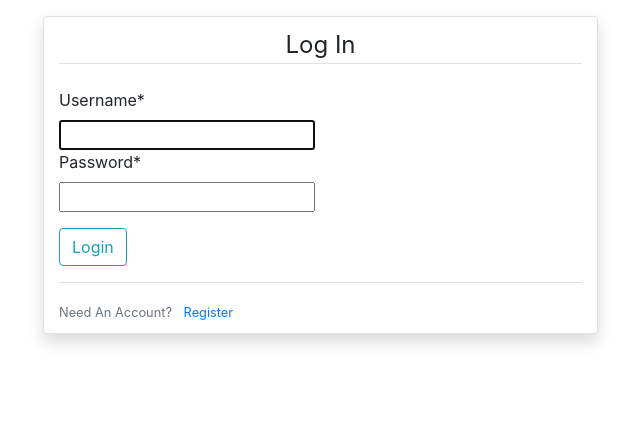
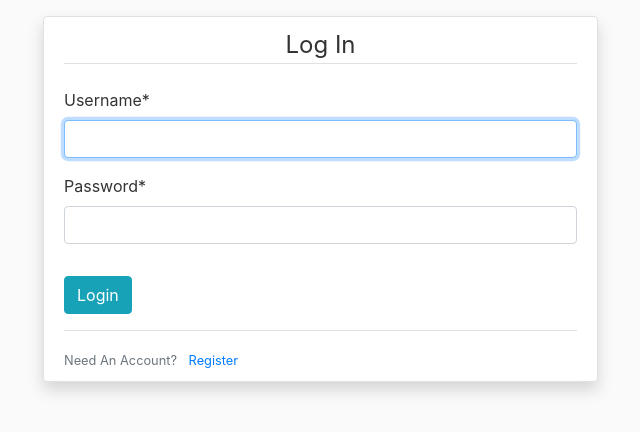
Before and after one commit to mobli82/wallet, a Django app: page /login/ in a window 1280 px wide. Shown: the part 56-488 px from the top of the page, without its empty margins (42-682 px from the left). Run offline with Django 3.2, Linux system fonts and the light colour scheme; some libraries are stand-ins or nearby versions.

Commit message:
finished login and registration view

```diff
--- a/app/app/settings.py
+++ b/app/app/settings.py
@@ -134,7 +134,7 @@ MEDIA_URL = '/media/'
 LOGIN_URL = 'login'
 LOGIN_REDIRECT_URL = '/profile/'
 
-CRISPY_TEMPALTE_PACK = 'bootstrap4'
+CRISPY_TEMPLATE_PACK = 'bootstrap4'
 
 EMAIL_BACKEND = 'django.core.mail.backends.smtp.EmailBackend'
 EMAIL_HOST = 'smtp.gmail.com'
--- a/app/static/main.css
+++ b/app/static/main.css
@@ -1,7 +1,7 @@
 body {
     background: #fafafa;
     color: #333333;
-    margin-top: 5rem;
+    /* margin-top: 5rem; */
   }
 
   h1, h2, h3, h4, h5, h6 {
--- a/app/templates/base.html
+++ b/app/templates/base.html
@@ -1,3 +1,4 @@
+{% load static %}
 <!DOCTYPE html>
 <html lang="en">
 <head>
@@ -5,20 +6,21 @@
 
     <meta charset="UTF-8">
     <meta name="viewport" content="width=device-width, initial-scale=1.0">
+    <link rel="stylesheet" href="https://stackpath.bootstrapcdn.com/bootstrap/4.5.2/css/bootstrap.min.css" integrity="sha384-JcKb8q3iqJ61gNV9KGb8thSsNjpSL0n8PARn9HuZOnIxN0hoP+VmmDGMN5t9UJ0Z" crossorigin="anonymous">
 
-    {% load static %}
     <link rel="stylesheet" href="{% static '/css/fontello.css' %}">
     <link rel="stylesheet" href="{% static '/css/my_styles.css' %}">
     <link rel="stylesheet" href="{% static 'main.css' %}">
 
-    <link rel="stylesheet" href="https://stackpath.bootstrapcdn.com/bootstrap/4.5.2/css/bootstrap.min.css" integrity="sha384-JcKb8q3iqJ61gNV9KGb8thSsNjpSL0n8PARn9HuZOnIxN0hoP+VmmDGMN5t9UJ0Z" crossorigin="anonymous">
 
     <title>My Home wallet</title>
 
 </head>
 <body>
     {% include 'nav_bar.html' %}
-    <div class="container">
+    <main role="main" class="container">
+        <div class="row">
+            <div class="col-md-12">
                 {% if messages %}
                     {% for message in messages %}
                         <div class="alert alert-{{ message.tags }} mt-3 text-center">
@@ -26,9 +28,13 @@
                         </div>
                     {% endfor%}
                 {% endif %}
-        {% block content %}
-        {% endblock%}
+                {% block content %}{% endblock%}
             </div>
+
+        </div>
+
+    </main>
+
 
 
     <script src="https://code.jquery.com/jquery-3.5.1.slim.min.js" integrity="sha384-DfXdz2htPH0lsSSs5nCTpuj/zy4C+OGpamoFVy38MVBnE+IbbVYUew+OrCXaRkfj" crossorigin="anonymous"></script>
--- a/app/users/templates/users/login.html
+++ b/app/users/templates/users/login.html
@@ -9,7 +9,7 @@
                 {{ form|crispy }}
             </fieldset>
             <div class="form-group">
-                <button class="btn btn-outline-info mx-auto" type="submit">Login</button>
+                <button class="btn btn-info mx-auto" type="submit">Login</button>
             </div>
         </form>
         <div class="border-top pt-3">
```
Lines whose indentation alone changed are shown as unchanged.
